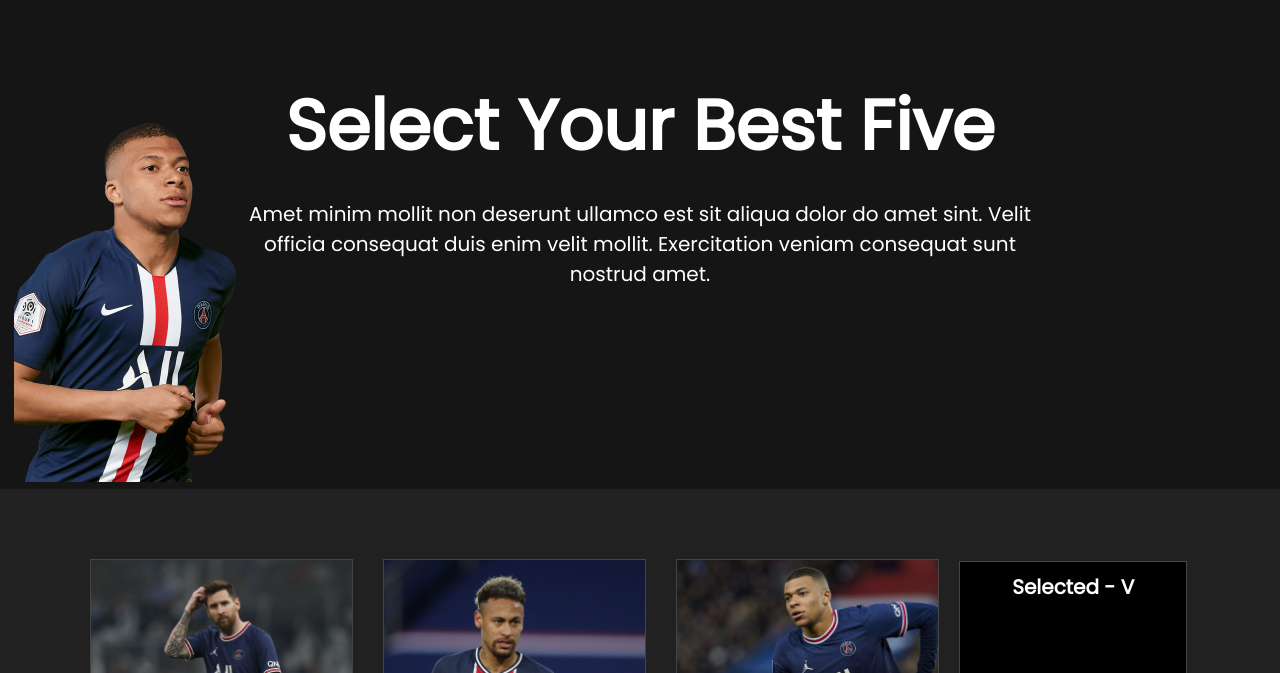
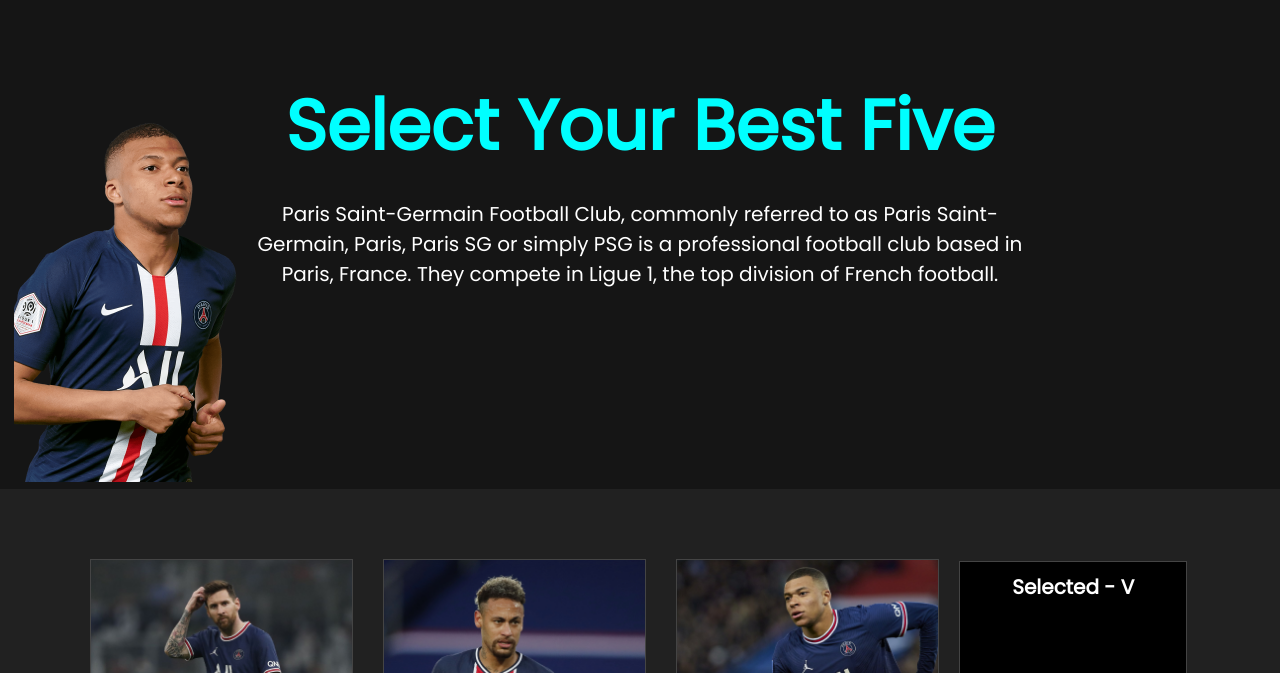
Before and after one commit to raju-miah/best-five-player-dom, a plain HTML site: page index.html in a window 1280 px wide. Shown: the part 127-800 px from the top of the page. Drawn offline with Linux system fonts and the light colour scheme.

Commit message:
added some style fixed

```diff
--- a/index.html
+++ b/index.html
@@ -19,9 +19,9 @@
             </div>
             <div class="header-text">
                 <h1>Select Your Best Five</h1>
-                <p>Amet minim mollit non deserunt ullamco est sit aliqua dolor do amet sint. Velit
-                    officia consequat duis enim velit mollit. Exercitation veniam consequat sunt
-                    nostrud amet.</p>
+                <p>Paris Saint-Germain Football Club, commonly referred to as Paris Saint-Germain, Paris, Paris SG or
+                    simply PSG is a professional football club based in Paris, France. They compete in Ligue 1, the top
+                    division of French football.</p>
             </div>
             <div class="header-img-2">
                 <img src="images/banar-logo.png" alt="aa">
--- a/styles/style.css
+++ b/styles/style.css
@@ -38,6 +38,7 @@ header {
 header h1 {
     font-size: 70px;
     margin-bottom: 20px;
+    color: aqua;
 }
 
 header p {
```
